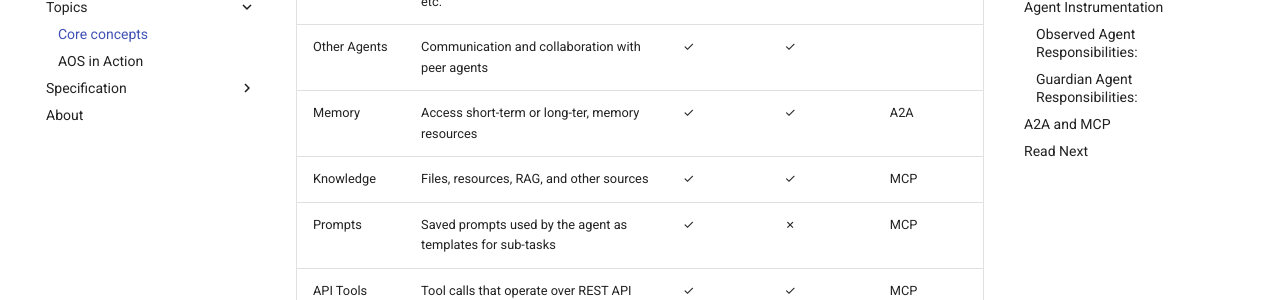
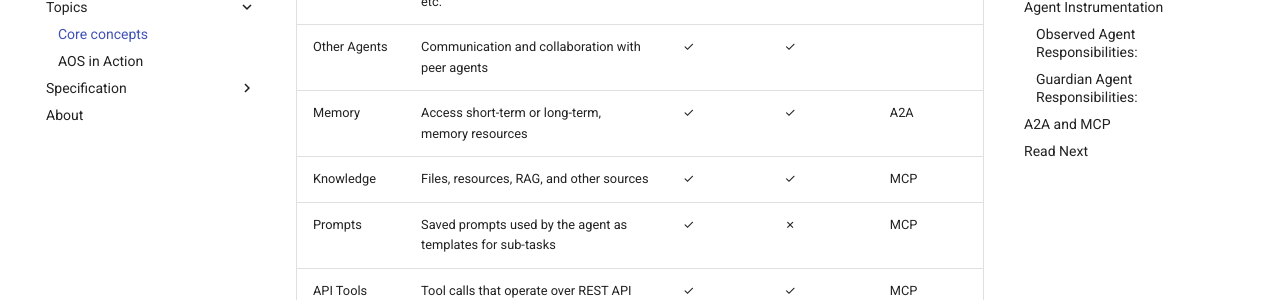
Before and after one commit to zenitysec/AOS, an MkDocs documentation site: the page built from docs/topics/core_concepts.md, in a window 1280 px wide and 900 px high, scrolled down 730 px. Shown: the part 155-455 px from the top of the window. Built offline with MkDocs 1.6.1 and Material for MkDocs 9.7.7, drawn with Linux system fonts in a browser that asks for light colours; comment, search, counter and statistics services are not loaded.

Commit message:
fix typo

```diff
--- a/docs/topics/core_concepts.md
+++ b/docs/topics/core_concepts.md
@@ -20,7 +20,7 @@ An agent operates within an environment that includes interactions with several
 | User | Interface with the user, either directly or indirectly | ✗ | ✓ | |
 | Trigger | Any system event that triggers the agent including notifications, recurrent triggers etc. | ✗ | ✓ | |
 | Other Agents | Communication and collaboration with peer agents | ✓ | ✓ | |
-| Memory | Access short-term or long-ter, memory resources | ✓ | ✓ | A2A |
+| Memory | Access short-term or long-term, memory resources | ✓ | ✓ | A2A |
 | Knowledge | Files, resources, RAG, and other sources | ✓ | ✓ | MCP |
 | Prompts | Saved prompts used by the agent as templates for sub-tasks | ✓ | ✗ | MCP |
 | API Tools | Tool calls that operate over REST API calls | ✓ | ✓ | MCP |
```
